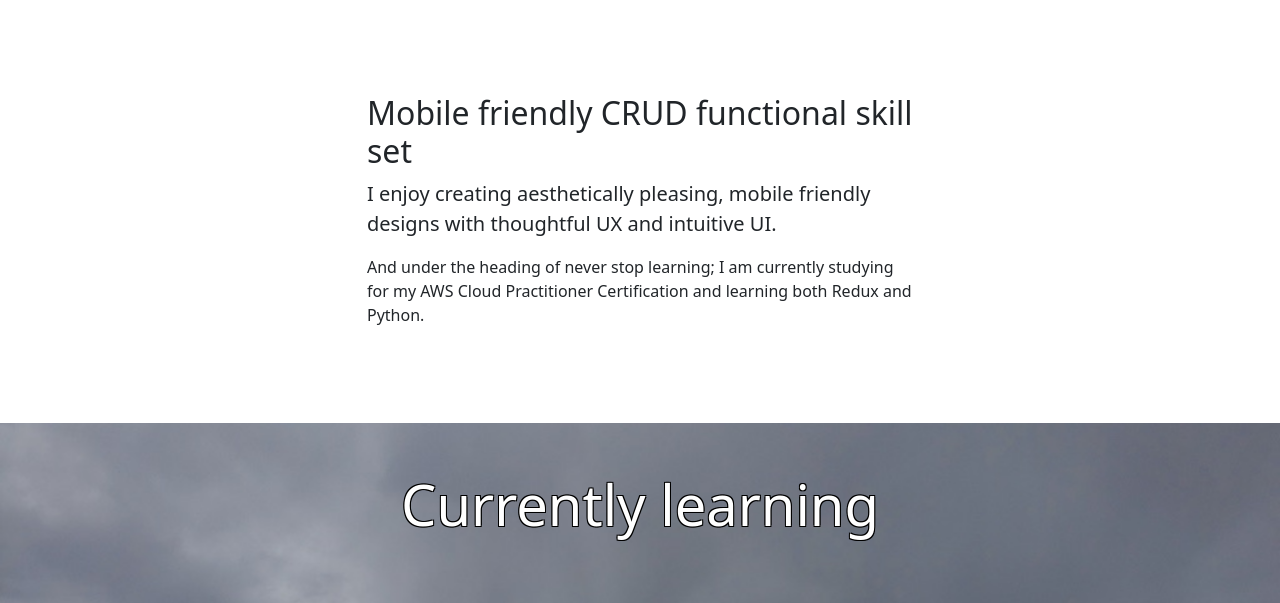
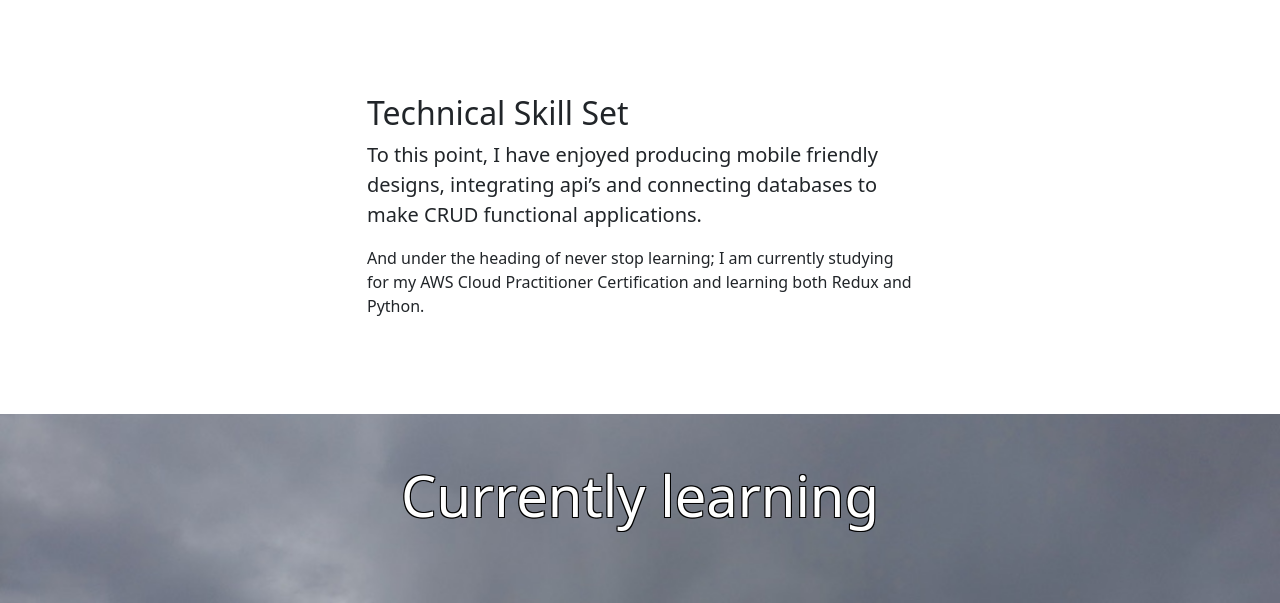
Before and after one commit to letsDoTacos/jwp, a website: page skills.html in a window 1280 px wide. Shown: the part 847-1450 px from the top of the page. Drawn offline with nearby package versions, Linux system fonts and the light colour scheme.

Commit message:
copy updates to the index and skills sections

```diff
--- a/skills.html
+++ b/skills.html
@@ -45,9 +45,8 @@
 
                 <div class="row justify-content-center">
                     <div class="col-lg-6">
-                        <h2>Mobile friendly CRUD functional skill set
-                        </h2>
-                        <p class="lead">I enjoy creating aesthetically pleasing, mobile friendly designs with thoughtful UX and intuitive UI.</p>
+                        <h2>Technical Skill Set</h2>
+                        <p class="lead">To this point, I have enjoyed producing mobile friendly designs, integrating api’s and connecting databases to make CRUD functional applications.</p>
                         <p class="mb-0">And under the heading of never stop learning; I am currently studying for my AWS Cloud Practitioner Certification and learning both Redux and Python.</p>
                     </div>
                 </div>
```
Also changed, not shown: index.html (+2 -2 lines).
